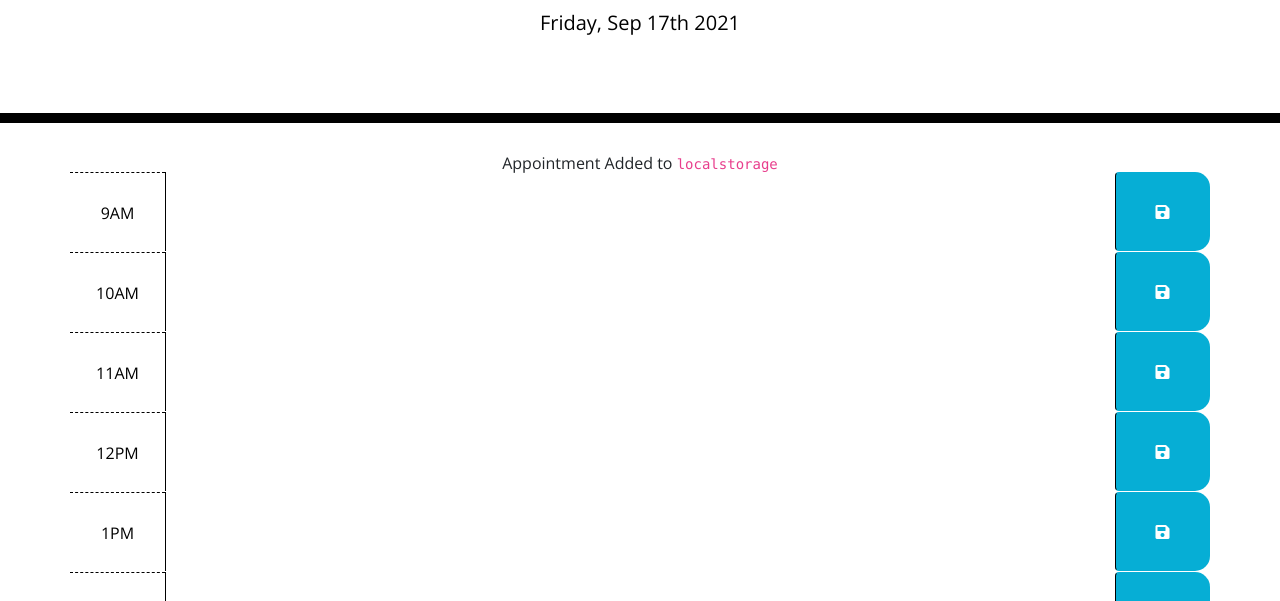
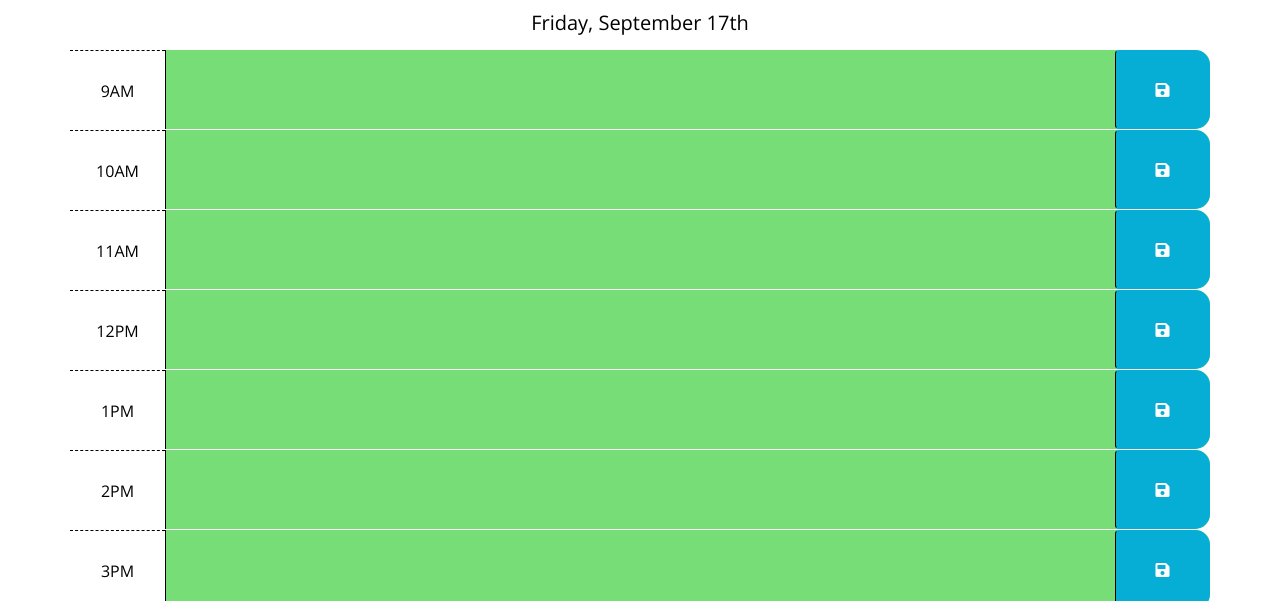
Before and after one commit to ninakd21/Work-Day-Scheduler, a plain HTML site: page index.html in a window 1280 px wide. Shown: the part 181-782 px from the top of the page. Drawn offline with nearby package versions, Linux system fonts and the light colour scheme.

Commit message:
final updates

```diff
--- a/index.html
+++ b/index.html
@@ -27,8 +27,8 @@
       <h1 class="display-3">Work Day Scheduler</h1>
       <p class="lead">A simple calendar app for scheduling your work day</p>
       <p id="currentDay" class="lead"></p>
-    </header>
-    <section class='text-center notification' id='notify'>Appointment Added to <code>localstorage</code></section>
+    <!-- </header>
+    <section class='text-center notification' id="notify">Appointment Added to <code>localstorage</code> ! </section> -->
      <!-- Timeblocks go here -->
     <div class="container">
       <div class="row time-block" id="hour-9">
--- a/script.js
+++ b/script.js
@@ -1,23 +1,33 @@
-var currentDay = document.querySelector("#currentDay");
 
-// display current day
-function setDay() {
-    var day = moment().format("dddd, MMM Do YYYY");
-
-    currentDay.innerHTML = day;
-};
 
 
 $(document).ready(function() {
 
+    $('.saveBtn').on('click', function() {
+        var value = $(this)
+        .siblings('.description').val();
+        var time = $(this)
+        .parent()
+        .attr('id');
+
+        localStorage.setItem(time, value);
+
+        // $('.notification').addClass('show');
+
+        // setTimeout(function() {
+        //     $('.notification').removeClass('show');
+
+        // }, 500)
+    });
+
 function hourUpdater() {
-    var currentHour = moment().hours();
+    var currentHour = moment().hour();
 
-    $('.time-block').each(function() {
-        var blockHour = parseInit(
+    $(".time-block").each(function() {
+        var blockHour = parseInt(
             $(this)
             .attr("id")
-            .split("hour") [1]
+            .split("-")[1]
         );
         if (blockHour < currentHour) {
             $(this).removeClass("future");
@@ -34,29 +44,19 @@ function hourUpdater() {
         }
     })
 };
-$('.saveBtn').on('click', function() {
-    var value = $(this)
-    .siblings('.description').val
-    var time = $(this)
-    .parent()
-    .attr('id');
 
-    localStorage.setItem(time, value);
+var interval = setInterval(hourUpdater, 1500);
 
-})
+$('#hour-9 .description').val(localStorage.getItem('hour-9'));
+$('#hour-10 .description').val(localStorage.getItem('hour-10'));
+$('#hour-11 .description').val(localStorage.getItem('hour-11'));
+$('#hour-12 .description').val(localStorage.getItem('hour-12'));
+$('#hour-13 .description').val(localStorage.getItem('hour-13'));
+$('#hour-14 .description').val(localStorage.getItem('hour-14'));
+$('#hour-15 .description').val(localStorage.getItem('hour-15'));
+$('#hour-16 .description').val(localStorage.getItem('hour-16'));
+$('#hour-17 .description').val(localStorage.getItem('hour-17'));
 
-$('hour-9 .description').val(localStorage.getItem('hour-9'));
-$('hour-10 .description').val(localStorage.getItem('hour-10'));
-$('hour-11 .description').val(localStorage.getItem('hour-11'));
-$('hour-12 .description').val(localStorage.getItem('hour-12'));
-$('hour-13 .description').val(localStorage.getItem('hour-13'));
-$('hour-14 .description').val(localStorage.getItem('hour-14'));
-$('hour-15 .description').val(localStorage.getItem('hour-15'));
-$('hour-16 .description').val(localStorage.getItem('hour-16'));
-$('hour-17 .description').val(localStorage.getItem('hour-17'));
 
-hourUpdater();
-
+$('#currentDay').text(moment().format('dddd, MMMM Do'));
 });
-
-setDay();
```
